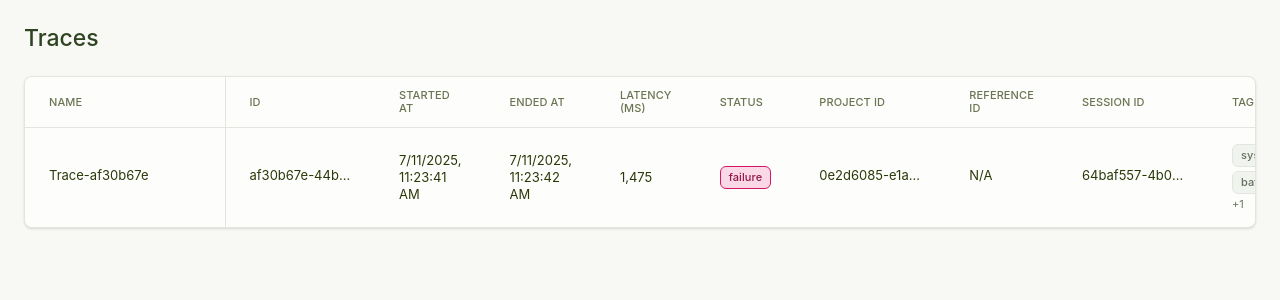
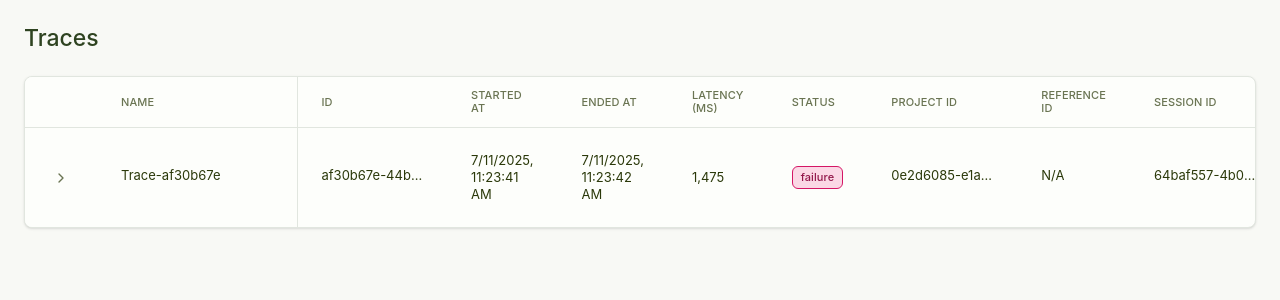
Before and after one commit to devanSAGA/traces-table, a React (Vite) app: page / in a window 1280 px wide. Shown: the top 300 px of the page. Built offline with nearby package versions, Linux system fonts and the light colour scheme; a web font is replaced by a local one.

Commit message:
Add support for expandable rows to show list of span for a trac

```diff
--- a/package.json
+++ b/package.json
@@ -12,6 +12,7 @@
   "dependencies": {
     "@radix-ui/react-tooltip": "^1.2.7",
     "@tanstack/react-table": "^8.21.3",
+    "lucide-react": "^0.525.0",
     "react": "^19.1.0",
     "react-dom": "^19.1.0",
     "zustand": "^5.0.6"
--- /dev/null
+++ b/src/components/SpanFlatList.tsx
@@ -0,0 +1,57 @@
+import { LogSpanType } from '../store/tracesStore'
+import { Badge } from './ui/Badge'
+
+const getStatusType = (status: string) => {
+  switch (status) {
+    case 'success':
+      return 'success'
+    case 'failure':
+      return 'error'
+    case 'pending':
+      return 'warning'
+    case 'unknown':
+    default:
+      return 'unknown'
+  }
+}
+
+interface SpanFlatListProps {
+  spans: LogSpanType[]
+}
+
+export const SpanFlatList = ({ spans }: SpanFlatListProps) => {
+  if (!spans || spans.length === 0) {
+    return (
+      <div className="text-sm text-on-surface-high-subtle">
+        No spans available
+      </div>
+    )
+  }
+
+  // Sort spans by startedAt in descending order (newest first)
+  const sortedSpans = [...spans].sort((a, b) => b.startedAt - a.startedAt)
+
+  return (
+    <div className="space-y-3">
+      <h4 className="text-sm font-medium text-on-surface-high">
+        Spans ({spans.length})
+      </h4>
+      <div className="space-y-2">
+        {sortedSpans.map((span) => (
+          <div
+            key={span.id}
+            className="flex items-center justify-between bg-surface-highest p-3 rounded border border-outline"
+            style={{ width: '430px' }}
+          >
+            <Badge type={getStatusType(span.status)}>
+              {span.status}
+            </Badge>
+            <span className="text-sm text-on-surface-highest">
+              <span className="font-bold">Span Id:</span> <span className="font-mono">{span.id}</span>
+            </span>
+          </div>
+        ))}
+      </div>
+    </div>
+  )
+}
--- a/src/components/features/TracesTable.tsx
+++ b/src/components/features/TracesTable.tsx
@@ -3,12 +3,16 @@ import {
   createColumnHelper,
   flexRender,
   getCoreRowModel,
+  getExpandedRowModel,
   useReactTable,
 } from '@tanstack/react-table'
+import { ChevronRight, ChevronDown } from 'lucide-react'
 import { useTracesStore, type LogTraceType } from '../../store/tracesStore'
 import { Badge } from '../ui/Badge'
 import { Text } from '../ui/Text'
 import { SideDrawer, SIDE_DRAWER_WIDTH } from './SideDrawer'
+import { SpanFlatList } from '../SpanFlatList'
+import { useClickOutside } from '../../utils/useClickOutside'
 
 const columnHelper = createColumnHelper<LogTraceType>()
 
@@ -27,6 +31,27 @@ const getStatusType = (status: string) => {
 }
 
 const columns = [
+  columnHelper.display({
+    id: 'expander',
+    header: '',
+    cell: ({ row }) => {
+      return row.getCanExpand() ? (
+        <button
+          onClick={(e) => {
+            e.stopPropagation() // Prevent row click
+            row.getToggleExpandedHandler()()
+          }}
+          className="p-1 hover:bg-surface-low rounded transition-colors"
+        >
+          {row.getIsExpanded() ? (
+            <ChevronDown className="w-4 h-4 text-on-surface-highest-subtle" />
+          ) : (
+            <ChevronRight className="w-4 h-4 text-on-surface-highest-subtle" />
+          )}
+        </button>
+      ) : null
+    },
+  }),
   columnHelper.accessor('name', {
     header: 'Name',
     cell: (info) => (
@@ -100,11 +125,15 @@ export default function TracesTable() {
   const [isDrawerOpen, setIsDrawerOpen] = useState(false)
   const [isScrolled, setIsScrolled] = useState(false)
   const scrollContainerRef = useRef<HTMLDivElement>(null)
+  const tableContainerRef = useRef<HTMLDivElement>(null)
+  const sideDrawerRef = useRef<HTMLDivElement>(null)
 
   const table = useReactTable({
     data: traces,
     columns,
     getCoreRowModel: getCoreRowModel(),
+    getExpandedRowModel: getExpandedRowModel(),
+    getRowCanExpand: (row) => Boolean(row.original.spans && row.original.spans.length > 0),
   })
 
   const handleRowClick = (trace: LogTraceType) => {
@@ -134,6 +163,13 @@ export default function TracesTable() {
     }
   }, [])
 
+  // Click outside to close drawer
+  useClickOutside(
+    [tableContainerRef, sideDrawerRef],
+    handleCloseDrawer,
+    isDrawerOpen
+  )
+
   return (
     <div className="flex h-screen bg-surface-base">
       {/* Main Content Area */}
@@ -147,7 +183,7 @@ export default function TracesTable() {
           <div className="max-w-full">
             <h1 className="text-md font-medium mb-6 text-on-surface-base">Traces</h1>
 
-            <div className="bg-surface-highest rounded-lg shadow-sm border border-outline overflow-hidden">
+            <div className="bg-surface-highest rounded-lg shadow-sm border border-outline overflow-hidden" ref={tableContainerRef}>
               <div className="overflow-x-auto" ref={scrollContainerRef}>
                 <table className="min-w-full">
                   <thead>
@@ -157,14 +193,15 @@ export default function TracesTable() {
                           <th
                             key={header.id}
                             className={`px-6 py-3 text-left text-xs font-medium text-on-surface-highest-subtle uppercase tracking-wider ${
-                              index === 0
-                                ? `sticky left-0 bg-surface-highest z-20 border-r border-outline`
+                              index <= 1
+                                ? `sticky left-0 bg-surface-highest z-20 ${index === 1 ? 'border-r border-outline' : ''}`
                                 : ''
                             }`}
                             style={{
-                              ...(index === 0 ? { minWidth: '200px' } : {}),
-                              ...(index > 0 && header.column.id !== 'status' ? { maxWidth: '150px' } : {}),
-                              ...(index === 0 && isScrolled ? {
+                              ...(index === 0 ? { left: '0px', width: '48px' } : {}),
+                              ...(index === 1 ? { left: '48px', minWidth: '200px' } : {}),
+                              ...(index > 1 && header.column.id !== 'status' ? { maxWidth: '150px' } : {}),
+                              ...(index === 1 && isScrolled ? {
                                 boxShadow: '2px 0 4px rgba(0, 0, 0, 0.1)'
                               } : {})
                             }}
@@ -181,7 +218,9 @@ export default function TracesTable() {
                     ))}
                   </thead>
                   <tbody className="divide-y divide-outline">
-                    {table.getRowModel().rows.map((row) => (
+                    {table.getRowModel().rows.map((row) => {
+                      return (
+                        <>
                           <tr
                             key={row.id}
                             className="group hover:bg-surface-high transition-colors cursor-pointer"
@@ -190,15 +229,16 @@ export default function TracesTable() {
                             {row.getVisibleCells().map((cell, index) => (
                               <td
                                 key={cell.id}
-                            className={`px-6 py-4 text-sm text-on-surface-highest ${
-                              index === 0
-                                ? `sticky left-0 bg-surface-highest group-hover:bg-surface-high z-20 border-r border-outline`
-                                : ''
+                                className={`py-4 text-sm text-on-surface-highest ${
+                                  index <= 1
+                                    ? `sticky left-0 bg-surface-highest group-hover:bg-surface-high z-20 ${index === 1 ? 'border-r border-outline' : ''} px-6`
+                                    : 'px-6'
                                 }`}
                                 style={{
-                              ...(index === 0 ? { minWidth: '200px' } : {}),
-                              ...(index > 0 && cell.column.id !== 'status' ? { maxWidth: '150px' } : {}),
-                              ...(index === 0 && isScrolled ? {
+                                  ...(index === 0 ? { left: '0px', width: '48px' } : {}),
+                                  ...(index === 1 ? { left: '48px', minWidth: '200px' } : {}),
+                                  ...(index > 1 && cell.column.id !== 'status' ? { maxWidth: '150px' } : {}),
+                                  ...(index === 1 && isScrolled ? {
                                     boxShadow: '2px 0 4px rgba(0, 0, 0, 0.1)'
                                   } : {})
                                 }}
@@ -207,7 +247,16 @@ export default function TracesTable() {
                               </td>
                             ))}
                           </tr>
-                    ))}
+                          {row.getIsExpanded() && (
+                            <tr key={`${row.id}-expanded`} className="bg-surface-high">
+                              <td colSpan={table.getAllColumns().length} className="px-6 py-4">
+                                <SpanFlatList spans={row.original.spans || []} />
+                              </td>
+                            </tr>
+                          )}
+                        </>
+                      )
+                    })}
                   </tbody>
                 </table>
               </div>
@@ -222,6 +271,7 @@ export default function TracesTable() {
         style={{
           width: isDrawerOpen ? `${SIDE_DRAWER_WIDTH}px` : '0px'
         }}
+        ref={sideDrawerRef}
       >
         <SideDrawer
           isOpen={isDrawerOpen}
--- /dev/null
+++ b/src/utils/useClickOutside.ts
@@ -0,0 +1,31 @@
+import { useEffect, RefObject } from 'react'
+
+/**
+ * Hook that detects clicks outside of specified elements
+ * @param refs - Array of refs to elements that should be considered "inside"
+ * @param callback - Function to call when a click outside is detected
+ * @param enabled - Whether the hook should be active (default: true)
+ */
+export const useClickOutside = (
+  refs: RefObject<HTMLElement | null>[],
+  callback: () => void,
+  enabled: boolean = true
+) => {
+  useEffect(() => {
+    if (!enabled) return
+
+    const handleClickOutside = (event: MouseEvent) => {
+      const target = event.target as Node
+      const isOutside = refs.every(ref =>
+        !ref.current || !ref.current.contains(target)
+      )
+
+      if (isOutside) {
+        callback()
+      }
+    }
+
+    document.addEventListener('mousedown', handleClickOutside)
+    return () => document.removeEventListener('mousedown', handleClickOutside)
+  }, [refs, callback, enabled])
+}
```
Also changed, not shown: 1 other file (tests, documents, lock files or other folders). Lines whose indentation alone changed are shown as unchanged.
